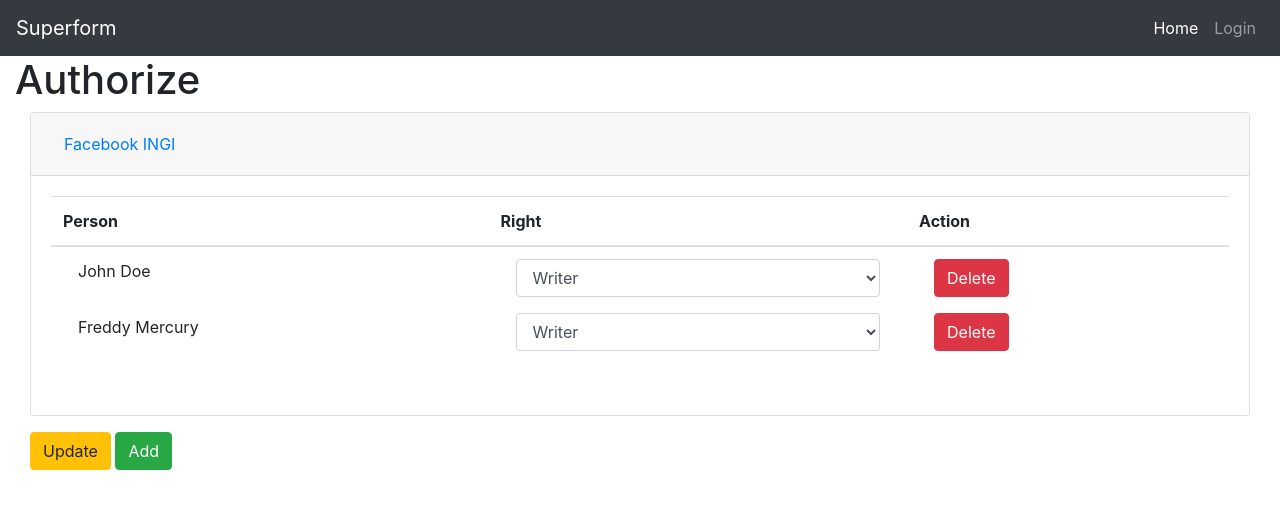
After one commit to mstguillain/LINGI2255-2018-Superform-MS, a Flask app: page /authorize in a window 1280 px wide, after a click on "Facebook INGI". The commit adds this page. Shown: the top 509 px of the page. Run offline with Flask 2, Linux system fonts and the light colour scheme; parts of the project's set-up code (start-up, migrations or seed data) failed here and were passed over; some libraries are stand-ins or nearby versions.

Commit message:
add authorize view

```diff
--- a/superform/superform/__init__.py
+++ b/superform/superform/__init__.py
@@ -34,6 +34,11 @@ def new_post():
     else:
         return render_template('done.html')
 
+@app.route('/authorize')
+@login_required
+def authorize():
+    if request.method == "GET":
+        return render_template('authorize.html')
 
 if __name__ == '__main__':
     app.run()
--- /dev/null
+++ b/superform/superform/templates/authorize.html
@@ -0,0 +1,108 @@
+{% extends "layout.html" %}
+{% block title %}Index{% endblock %}
+{% block content %}
+    <h1>Authorize</h1>
+    <form action="authorize" method="POST">
+        <div class="container-fluid" style="margin-bottom: 1rem;">
+          <div class="row">
+            <div class="col-md-12">
+             <div id="accordion">
+              <div class="card">
+                <div class="card-header" id="headingOne">
+                  <h5 class="mb-0">
+                    <button type=button class="btn btn-link" data-toggle="collapse" data-target="#collapseOne" aria-expanded="true" aria-controls="collapseOne">
+                      Facebook INGI
+                    </button>
+                  </h5>
+                </div>
+                <div id="collapseOne" class="collapse" aria-labelledby="headingOne" data-parent="#accordion">
+                  <div class="card-body">
+
+                      <table class="table">
+                          <thead>
+                            <tr>
+                                <th>Person</th>
+                                <th>Right</th>
+                                <th>Action</th>
+                            </tr>
+                          </thead>
+                          <tbody>
+                            <tr>
+                                <td>
+                            <div class="container">
+                              <div class="row">
+                                <div class="col">
+                                    <p>John Doe</p>
+                                </div>
+                              </div>
+                            </div>
+                            <div class="container" style="margin-top:1rem;">
+                              <div class="row">
+                                <div class="col">
+                                    <p>Freddy Mercury</p>
+                                </div>
+                              </div>
+                            </div>
+                        </td>
+                        <td>
+                            <div class="container">
+                              <div class="row">
+                                <div class="col">
+                                    <div class="form-group">
+                                        <select class="form-control" id="sel1">
+                                            <option>Writer</option>
+                                            <option>Validator</option>
+                                        </select>
+                                    </div>
+                                </div>
+                              </div>
+                            </div>
+                            <div class="container">
+                              <div class="row">
+                                <div class="col">
+                                    <div class="form-group">
+                                    <select class="form-control" id="sel2">
+                                        <option>Writer</option>
+                                        <option>Validator</option>
+                                    </select>
+                                    </div>
+                                </div>
+                              </div>
+                            </div>
+                        </td>
+                        <td>
+                            <div class="container">
+                              <div class="row">
+                                <div class="col">
+                                    <button class="btn btn-danger">Delete</button>
+                                </div>
+                              </div>
+                            </div>
+                            <div class="container" style="margin-top:1rem;">
+                              <div class="row">
+                                <div class="col">
+                                    <button class="btn btn-danger">Delete</button>
+                                </div>
+                              </div>
+                            </div>
+
+                        </td>
+                            </tr>
+                          </tbody>
+
+                      </table>
+
+                  </div>
+                </div>
+              </div>
+            </div>
+          </div>
+        </div>
+        </div>
+        <div class="container-fluid">
+            <button class="btn btn-warning">Update</button>
+            <button class="btn btn-success">Add</button>
+        </div>
+
+    </form>
+{% endblock %}
--- a/superform/superform/templates/new.html
+++ b/superform/superform/templates/new.html
@@ -11,8 +11,11 @@
     </p>
     <div class="container-fluid">
       <div class="row">
-        <div class="col-md-12">
+        <div class="col-md-8">
             <p>hello</p>
+        </div>
+        <div class="col-md-4">
+            <p>aside</p>
         </div>
       </div>
     </div>
```
